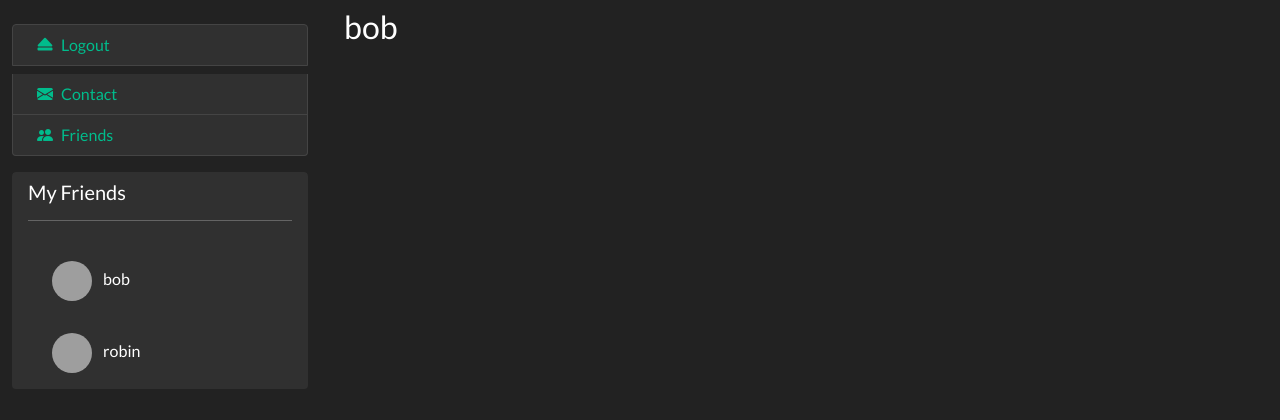
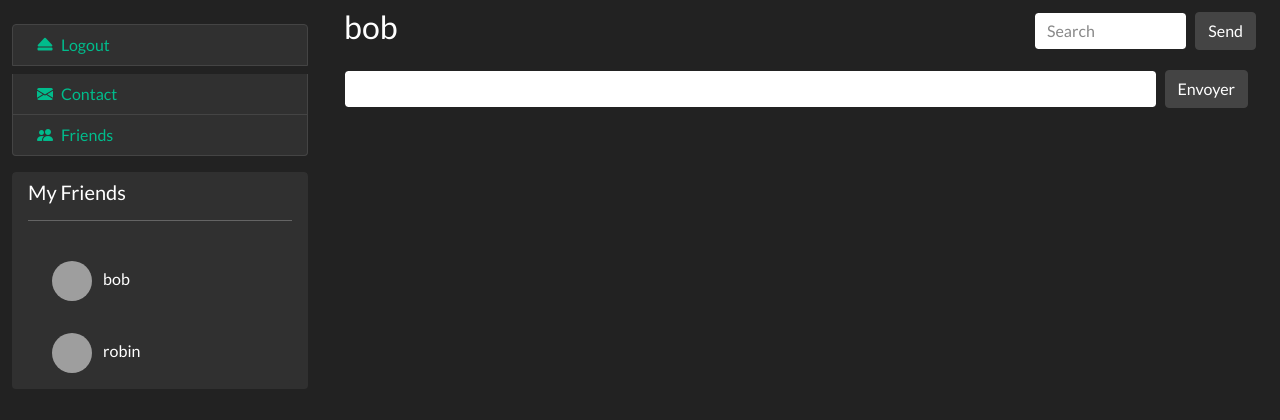
Before and after one commit to PaulMarechal/ec-code-2021-discoding-php-PaulMarechal, a PHP site: page /index.php?action=conversation&sub_action=detail&conversation_id=5 in a window 1280 px wide. Shown: the top 420 px of the page. Run offline with PHP 8.4, Linux system fonts and the light colour scheme; the visitor is signed in with stand-in values (Sample User, id 1); data comes from the database, SQL or seed files in the repository; some libraries are stand-ins or nearby versions; grey boxes are pictures that could not be loaded.

Commit message:
refresh conversationView

```diff
--- a/src/controller/conversationController.php
+++ b/src/controller/conversationController.php
@@ -47,6 +47,8 @@
     $user = User::getUserById($user_id);
     $interlocutor = User::getUserById($conversation['interlocutor_id']);
     $conversation_list_partial = conversationListPartial($user_id);
+    $search = isset( $_GET['content'] ) ? $_GET['content'] : null;
+    $messagesFiltered = Message::filterMessages($conversation_id, $search);
     require('view/conversationView.php');
 }
 function conversationListPartial($user_id)
@@ -73,7 +75,6 @@
     $conversation_id = $_GET['conversation_id'];
     $id_message = $post['id_message'] ?? '';
     Message::deleteMessage($id_message);
-
     header('Location: /index.php?action=conversation&sub_action=detail&conversation_id=' . $conversation_id);
 
-    }
+}
--- a/src/controller/friendController.php
+++ b/src/controller/friendController.php
@@ -48,9 +48,9 @@
 
     function displayFriends($user_id)
     {
+        $user_data = User::getUserById($user_id);
         $search = isset( $_GET['username'] ) ? $_GET['username'] : null;
         $users = User::filterUsers( $search );
-        $user_data = User::getUserById($user_id);
         $friends = User::getFriendsForUser($user_id);
         $conversation_list_partial = conversationListPartial($user_id);
         require('view/friendView.php');
--- a/src/model/message.php
+++ b/src/model/message.php
@@ -128,4 +128,18 @@
         $db = null;
     }
 
+    public static function filterMessages($conversation, $search)
+    {
+        // Open database connection
+        $db = init_db();
+        $sql = 'SELECT m.* FROM messages AS m, conversations AS c WHERE m.conversation_id = c.id AND c.id = ? AND content LIKE ? ';
+
+
+        $req = $db->prepare($sql);
+        $req->execute(array($conversation, '%'.$search.'%'));
+        // Close database connection
+        $db = null;
+        return $req->fetchAll(PDO::FETCH_ASSOC);
+    }
+
 }
--- a/src/view/conversationView.php
+++ b/src/view/conversationView.php
@@ -6,20 +6,31 @@
         <?= $conversation_list_partial ?>
 
         <div class="col-sm-6 col-md-9 mt-2">
+            <div class="row m-auto">
+                <div class="col-md-6">
+                    <h3><?= $interlocutor['username'] ?></h3>
+                </div>
+                    <div class="col-md-6 align-self-center d-flex justify-content-end">
+                            <form class="col-md-6 align-self-center d-flex justify-content-end" method="GET" action="/index.php?action=conversation&sub_action=detail&conversation_id=<?= $conversation_id ?>">
+                                <input type="hidden" name="action" value="conversation" />
+                                <input type="hidden" name="sub_action" value="detail" />
+                                <input type="hidden" name="conversation_id" value=<?= $conversation_id ?> />
+                                <input class="form-control me-2" type="search" id="search" name="content" placeholder="Search" aria-label="Search">
+                            <button id="sendMessage" type="submit" class="btn btn-secondary">Send</button>
+                            </form>
+                        </div>
 
-            <div class="row m-auto">
-                <h3><?= $interlocutor['username'] ?></h3>
 
-                <!-- Display message (name + image) -->
-                <?php foreach ($messages as $message):
-                    if ($message['user_id'] == $user_id) {
+                        <?php if(!empty($_GET['content'])):?>
+                            <div>
+                        <?php foreach ($messagesFiltered as $messageFiltered):
+                            if ($messageFiltered['user_id'] == $user_id) {
                                 $msgUser = $user;
                             } else {
                                 $msgUser = $interlocutor;
                             }
                             ?>
 
-                    <!-- Display message (username + picture + datetime) -->
                             <div class="card flex-row flex-wrap">
                                 <div class="card-header" style="background-color: inherit;">
                                     <?php
@@ -31,29 +42,86 @@
                                     ?>
                                     <img src="<?= $avatarUrl ?>" class="rounded-circle avatar mx-2"/>
                                 </div>
-                        <?php if   ($message['user_id'] == $user_id) : ?>
+                            <?php if ($messageFiltered['user_id'] == $user_id) : ?>
+                                <div class="card-body">
+                                    <div class="card-title d-flex">
+                                        <div class="flex-grow-1 fw-bold">
+                                            <?= $msgUser['username'] ?>
+                                        </div>
+                                        <!-- Delete message -->
+                                        <div class="text-muted fs-6">
+                                            <form method="POST" action="/index.php?action=conversation&sub_action=delete_message&conversation_id=<?= $conversation_id ?>">
+                                                <?= $messageFiltered['created_at'] ?>
+                                                <input type="hidden" value="<?= isset($messageFiltered['id']) ? $messageFiltered['id'] : '' ?>" name="id_message"/>
+                                                <button type="submit" name="delete" class="deleteMessage" style="border:none; background:none; color:white" aria-label="Close">
+                                                    <span aria-hidden="true">&times;</span>
+                                                </button>
+                                            </form>
+                                        </div>
+                                    </div>
+                                    <div class="card-text">
+                                        <?= $messageFiltered['content'] ?>
+                                    </div>
+                                </div>
+                            <?php else:  ?>
                                 <div class="card-body">
                                     <div class="card-title d-flex">
                                         <div class="flex-grow-1 fw-bold">
                                             <?= $msgUser['username'] ?>
                                         </div>
                                         <div class="text-muted fs-6">
+                                            <?= $messageFiltered['created_at'] ?>
+                                        </div>
+                                    </div>
+                                    <div class="card-text">
+                                        <?= $messageFiltered['content'] ?>
+                                    </div>
+                                </div>
+                            <?php endif ?>
+                            </div>
+                        <?php endforeach; ?>
+                        </div>
+                    <?php else: ?>
+                        <div id="refresh">
+                        <?php foreach ($messages as $message):
+                            if ($message['user_id'] == $user_id) {
+                                $msgUser = $user;
+                            } else {
+                                $msgUser = $interlocutor;
+                            }
+                            ?>
+
+                            <div class="card flex-row flex-wrap">
+                                <div class="card-header" style="background-color: inherit;">
+                                    <?php
+                                    if ($msgUser['avatar_url']) {
+                                        $avatarUrl = $msgUser['avatar_url'];
+                                    } else {
+                                        $avatarUrl = "/static/lib/bootstrap-icons-1.5.0/person-fill.svg";
+                                    }
+                                    ?>
+                                    <img src="<?= $avatarUrl ?>" class="rounded-circle avatar mx-2"/>
+                                </div>
+                            <?php if ($message['user_id'] == $user_id) : ?>
+                                <div class="card-body">
+                                    <div class="card-title d-flex">
+                                        <div class="flex-grow-1 fw-bold">
+                                            <?= $msgUser['username'] ?>
+                                        </div>
+                                        <div class="text-muted fs-6">
+                                            <form method="POST" action="/index.php?action=conversation&sub_action=delete_message&conversation_id=<?= $conversation_id ?>">
                                                 <?= $message['created_at'] ?>
+                                                <input type="hidden" value="<?= isset($message['id']) ? $message['id'] : '' ?>" name="id_message"/>
+                                                <button type="submit" name="delete" class="deleteMessage" aria-label="Close">
+                                                    <span aria-hidden="true">&times;</span>
+                                                </button>
+                                            </form>
                                         </div>
                                     </div>
                                     <div class="card-text">
                                         <?= $message['content'] ?>
                                     </div>
                                 </div>
-
-                        <!-- Delete a message -->
-                        <form method="POST" action="/index.php?action=conversation&sub_action=delete_message&conversation_id=<?= $conversation_id ?>" style="margin-top:28px;">
-                            <input type="hidden" value="<?= isset($message['id']) ? $message['id'] : '' ?>" name="id_message"/>
-                            <button type="submit" name="delete" class="deleteMessage" style="border:none; background:none; color:white" aria-label="Close">
-                                <span aria-hidden="true">&times;</span>
-                            </button>
-                        </form>
-                        <div id="refresh">
                             <?php else:  ?>
                                 <div class="card-body">
                                     <div class="card-title d-flex">
@@ -71,8 +139,7 @@
                             <?php endif ?>
                             </div>
                         <?php endforeach; ?>
-
-            </div>
+                    <?php endif ?>
                 </div>
             <!-- Button send message -->
             <form class="d-flex mt-3" action="/index.php?action=conversation&sub_action=add_message&conversation_id=<?= $conversation_id ?>" method="post">
@@ -86,6 +153,7 @@
             </div>
         </div>
     </div>
+</div>
 
 </div>
 <script src="https://code.jquery.com/jquery-3.6.0.min.js"></script>
--- a/src/view/friendView.php
+++ b/src/view/friendView.php
@@ -10,7 +10,7 @@
                 <div class="col">
                     <h2><i class="bi-people-fill mx-2">
                     </i>Friends</h2>
-
+                    <!-- Search a friend -->
                     <form class="d-flex mb-2">
                         <input class="form-control me-2" type="search" id="search" name="username" placeholder="Search a friend in discoding" aria-label="Search">
                         <button id="sendMessage" class="btn btn-outline-success" type="submit">Search</button>
@@ -37,7 +37,7 @@
                             </div>
 
                             <div class="align-self-center">
-                                    <a href="/index.php?action=conversation&sub_action=start_with_user&interlocutor_id=<?= $friend['id'] ?>">Message</a>
+                                    <a href="/index.php?action=conversation&sub_action=start_with_user&interlocutor_id=<?= $user['id'] ?>">Message</a>
                             </div>
                         </li>
                     <?php endforeach; ?>
```
Lines whose indentation alone changed are shown as unchanged.
